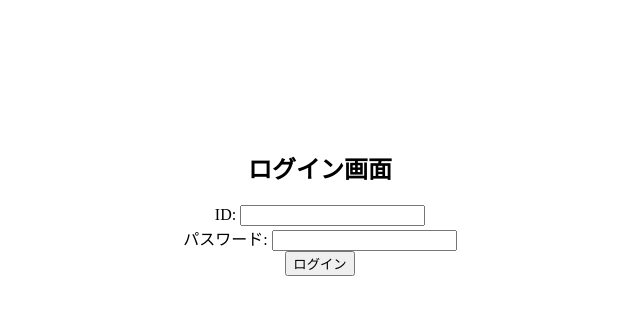
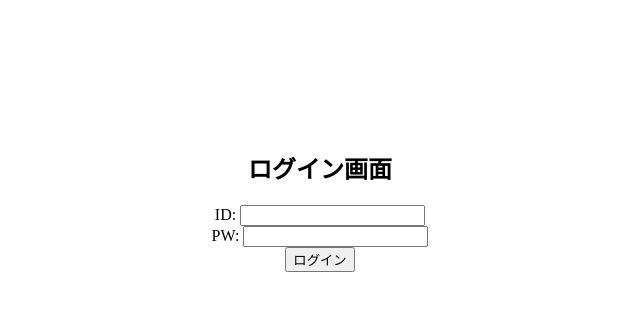
Before and after one commit to allmemberpit/corporatePortfolio, a PHP site: page / in a window 1280 px wide. Shown: the top 315 px of the page, without its empty margins (320-960 px from the left). Run offline with PHP 8.4, Linux system fonts and the light colour scheme.

Commit message:
Add files via upload

```diff
--- a/views/dashboard.php
+++ b/views/dashboard.php
@@ -3,6 +3,7 @@
 <head>
     <meta charset="UTF-8">
     <title>ダッシュボード</title>
+    <link rel="stylesheet" href="views/css/input.css">
 </head>
 <body>
     <div class="container">
--- a/views/login.php
+++ b/views/login.php
@@ -3,7 +3,7 @@
 <head>
     <meta charset="UTF-8">
     <title>ログイン</title>
-    <link rel="stylesheet" href="css/input.css">
+    <link rel="stylesheet" href="views/css/input.css">
 </head>
 <body>
     <div class="container">
@@ -18,7 +18,7 @@
                 <input type="text" id="id" name="id" required>
             </div>
             <div>
-                <label for="password">パスワード:</label>
+                <label for="password">PW:</label>
                 <input type="password" id="password" name="password" required>
             </div>
             <button type="submit">ログイン</button>
```
